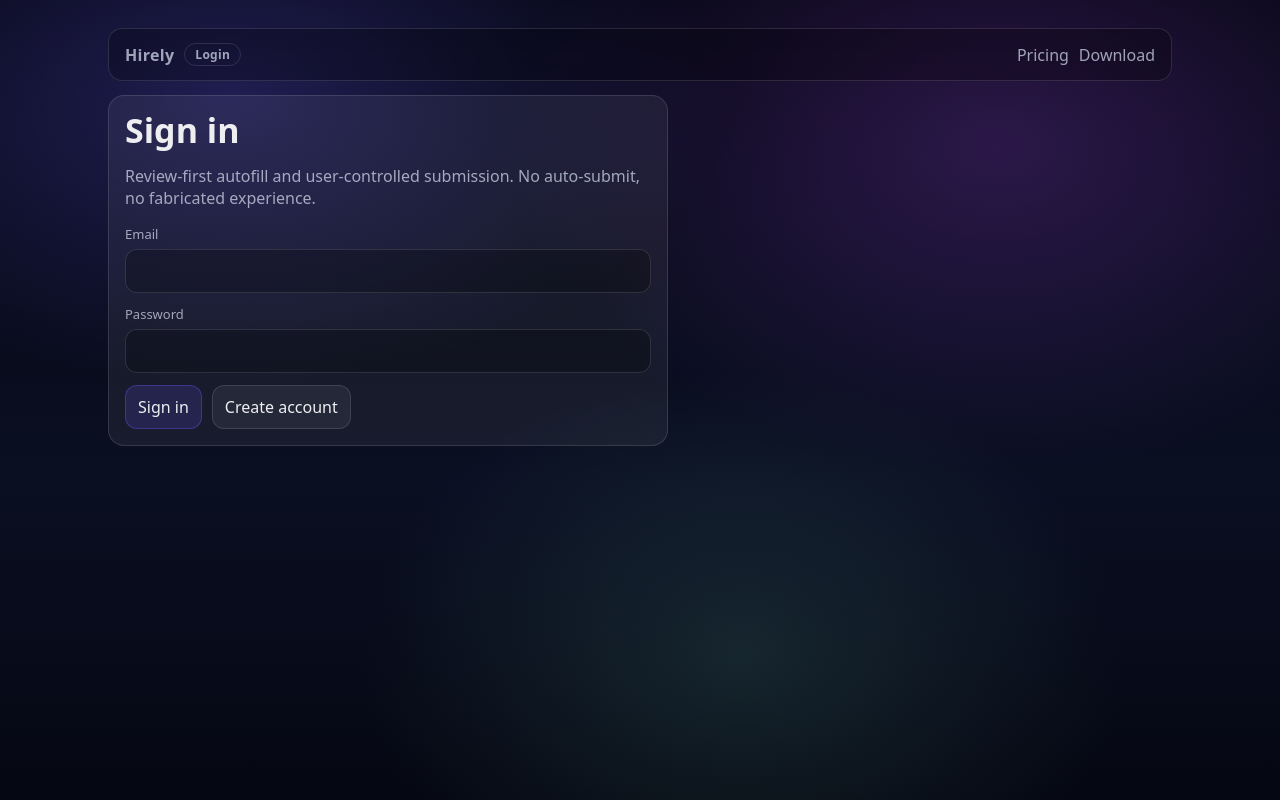
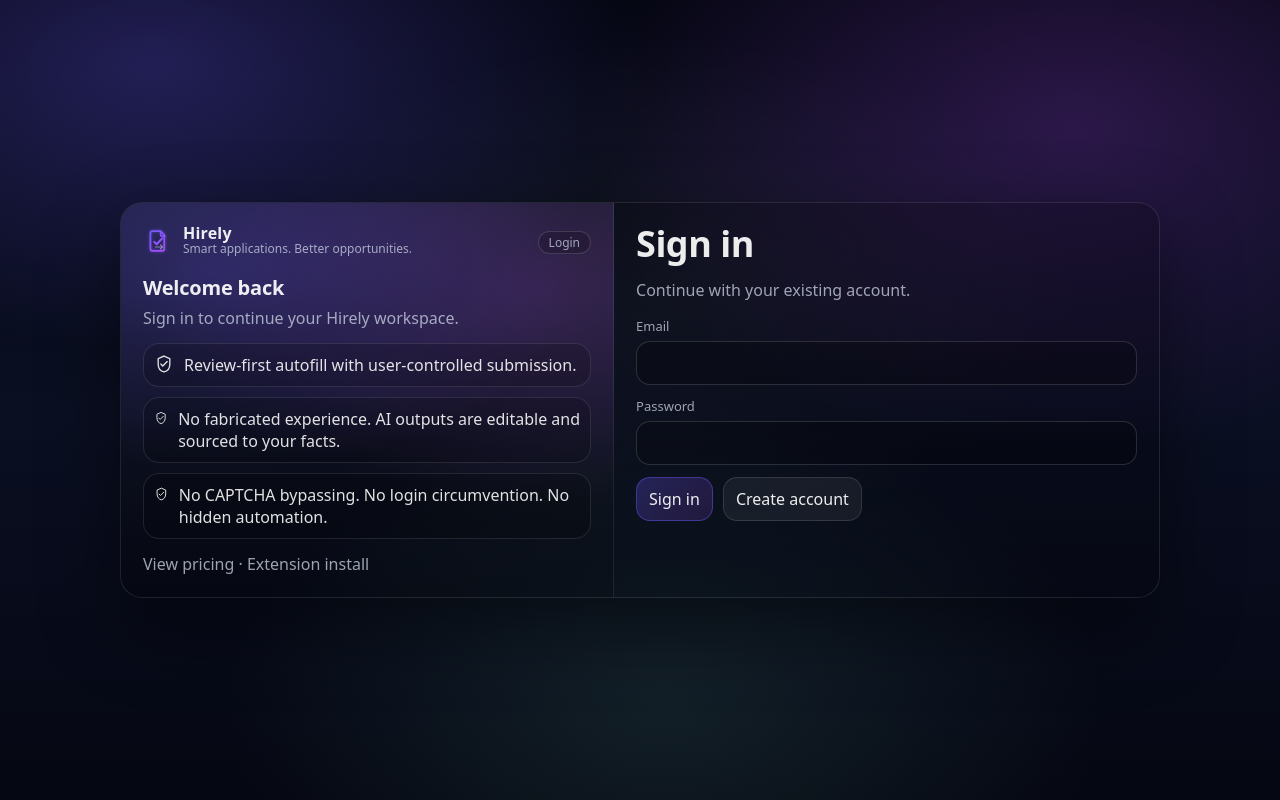
Before and after one commit to itzbrendanc/job-application-assistant, a Next.js app in the folder apps/web/: page /login in a window 1280 px wide. Built offline with nearby package versions, Linux system fonts and the light colour scheme; no server answers.

Commit message:
Polish web UI/UX

```diff
--- a/apps/web/app/globals.css
+++ b/apps/web/app/globals.css
@@ -1,13 +1,18 @@
 :root {
   --bg: #050712;
+  --bg2: #070b19;
   --panel: rgba(255, 255, 255, 0.06);
+  --panel2: rgba(255, 255, 255, 0.08);
   --border: rgba(255, 255, 255, 0.12);
+  --border2: rgba(255, 255, 255, 0.16);
   --text: rgba(255, 255, 255, 0.92);
   --muted: rgba(214, 222, 238, 0.72);
   --accent: #6d5bff; /* electric indigo */
   --accent2: #b14cff; /* violet */
   --teal: #7fe7c4;
   --danger: #ff6b6b;
+  --shadow: 0 28px 80px rgba(0, 0, 0, 0.45);
+  --shadowSm: 0 18px 50px rgba(0, 0, 0, 0.28);
   --font: ui-sans-serif, system-ui, -apple-system, Segoe UI, Roboto, Helvetica, Arial, "Apple Color Emoji",
     "Segoe UI Emoji";
 }
@@ -22,10 +27,12 @@
   margin: 0;
   font-family: var(--font);
   color: var(--text);
-  background: radial-gradient(900px 520px at 18% 12%, rgba(109, 91, 255, 0.26), transparent 55%),
-    radial-gradient(850px 560px at 78% 18%, rgba(177, 76, 255, 0.22), transparent 58%),
-    radial-gradient(700px 520px at 58% 82%, rgba(127, 231, 196, 0.12), transparent 55%),
-    linear-gradient(180deg, #040611 0%, #0a0f22 60%, #050712 100%);
+  background:
+    radial-gradient(900px 520px at 12% 8%, rgba(109, 91, 255, 0.28), transparent 55%),
+    radial-gradient(850px 560px at 84% 16%, rgba(177, 76, 255, 0.22), transparent 58%),
+    radial-gradient(760px 520px at 52% 88%, rgba(127, 231, 196, 0.10), transparent 58%),
+    radial-gradient(700px 420px at 52% 36%, rgba(255, 255, 255, 0.05), transparent 60%),
+    linear-gradient(180deg, #040611 0%, #0a0f22 52%, #050712 100%);
   min-height: 100vh;
 }
 
@@ -35,9 +42,9 @@
 }
 
 .container {
-  max-width: 1100px;
+  max-width: 1120px;
   margin: 0 auto;
-  padding: 28px 18px 80px;
+  padding: 26px 18px 86px;
 }
 
 .nav {
@@ -45,11 +52,12 @@
   gap: 14px;
   align-items: center;
   justify-content: space-between;
-  padding: 14px 16px;
-  border: 1px solid var(--border);
-  background: rgba(0, 0, 0, 0.24);
+  padding: 12px 14px;
+  border: 1px solid rgba(255, 255, 255, 0.10);
+  background: rgba(0, 0, 0, 0.20);
   backdrop-filter: blur(10px);
-  border-radius: 14px;
+  border-radius: 16px;
+  box-shadow: var(--shadowSm);
 }
 
 .nav a {
@@ -69,11 +77,12 @@
 }
 
 .badge {
-  border: 1px solid var(--border);
+  border: 1px solid rgba(255, 255, 255, 0.14);
   padding: 2px 10px;
   border-radius: 999px;
   font-size: 12px;
   color: var(--muted);
+  background: rgba(0, 0, 0, 0.18);
 }
 
 .grid {
@@ -90,16 +99,18 @@
 }
 
 .card {
-  border: 1px solid var(--border);
-  background: var(--panel);
-  border-radius: 16px;
+  border: 1px solid rgba(255, 255, 255, 0.10);
+  background: linear-gradient(180deg, rgba(255, 255, 255, 0.07), rgba(255, 255, 255, 0.045));
+  border-radius: 18px;
   padding: 16px;
+  box-shadow: var(--shadowSm);
 }
 
 .h1 {
-  font-size: 34px;
-  line-height: 1.08;
+  font-size: 36px;
+  line-height: 1.06;
   margin: 16px 0 10px;
+  letter-spacing: -0.5px;
 }
 
 .muted {
@@ -121,21 +132,23 @@
 }
 
 .btn {
-  border: 1px solid var(--border);
+  border: 1px solid rgba(255, 255, 255, 0.12);
   background: rgba(255, 255, 255, 0.06);
   color: var(--text);
   padding: 10px 12px;
-  border-radius: 12px;
+  border-radius: 14px;
   cursor: pointer;
+  transition: transform 180ms ease, border-color 180ms ease, background 180ms ease;
 }
 
 .btn:hover {
   border-color: rgba(255, 255, 255, 0.22);
+  transform: translateY(-1px);
 }
 
 .btnPrimary {
-  background: rgba(109, 91, 255, 0.16);
-  border-color: rgba(109, 91, 255, 0.35);
+  background: linear-gradient(135deg, rgba(109, 91, 255, 0.26), rgba(177, 76, 255, 0.14));
+  border-color: rgba(109, 91, 255, 0.42);
 }
 
 .btnDanger {
@@ -158,10 +171,16 @@
 .field textarea {
   width: 100%;
   padding: 10px 12px;
-  border-radius: 12px;
-  border: 1px solid var(--border);
-  background: rgba(0, 0, 0, 0.25);
+  border-radius: 14px;
+  border: 1px solid rgba(255, 255, 255, 0.14);
+  background: rgba(0, 0, 0, 0.22);
   color: var(--text);
+}
+.field input:focus,
+.field textarea:focus {
+  outline: none;
+  border-color: rgba(109, 91, 255, 0.55);
+  box-shadow: 0 0 0 4px rgba(109, 91, 255, 0.12);
 }
 
 .notice {
@@ -182,7 +201,7 @@
   position: sticky;
   top: 0;
   z-index: 30;
-  background: rgba(6, 8, 19, 0.5);
+  background: rgba(5, 7, 18, 0.52);
   backdrop-filter: blur(12px);
   border-bottom: 1px solid rgba(255, 255, 255, 0.08);
 }
@@ -303,7 +322,7 @@
   font-size: 13px;
 }
 .mkH1 {
-  font-size: 44px;
+  font-size: 48px;
   line-height: 1.04;
   margin: 14px 0 10px;
   letter-spacing: -0.6px;
@@ -315,7 +334,7 @@
 }
 .mkLead {
   color: var(--muted);
-  font-size: 16.5px;
+  font-size: 17px;
   line-height: 1.55;
   max-width: 58ch;
 }
@@ -371,11 +390,11 @@
   }
 }
 .mkCard {
-  border: 1px solid rgba(255, 255, 255, 0.12);
-  background: rgba(255, 255, 255, 0.06);
+  border: 1px solid rgba(255, 255, 255, 0.11);
+  background: linear-gradient(180deg, rgba(255, 255, 255, 0.075), rgba(255, 255, 255, 0.045));
   border-radius: 18px;
   padding: 16px;
-  box-shadow: 0 20px 60px rgba(0, 0, 0, 0.22);
+  box-shadow: var(--shadowSm);
 }
 .mkCardHover {
   transition: transform 220ms ease, border-color 220ms ease;
@@ -391,7 +410,7 @@
   display: grid;
   place-items: center;
   border: 1px solid rgba(255, 255, 255, 0.12);
-  background: rgba(0, 0, 0, 0.2);
+  background: radial-gradient(20px 20px at 30% 30%, rgba(109, 91, 255, 0.18), rgba(0, 0, 0, 0.18));
   color: rgba(255, 255, 255, 0.9);
 }
 .mkCardTitle {
@@ -473,8 +492,10 @@
   padding: 54px 0;
   border-top: 1px solid rgba(255, 255, 255, 0.08);
   border-bottom: 1px solid rgba(255, 255, 255, 0.08);
-  background: radial-gradient(800px 360px at 15% 50%, rgba(109, 91, 255, 0.18), transparent 60%),
-    radial-gradient(700px 360px at 85% 20%, rgba(177, 76, 255, 0.16), transparent 60%);
+  background:
+    radial-gradient(900px 380px at 12% 50%, rgba(109, 91, 255, 0.20), transparent 60%),
+    radial-gradient(800px 360px at 86% 20%, rgba(177, 76, 255, 0.16), transparent 60%),
+    linear-gradient(180deg, rgba(255, 255, 255, 0.02), rgba(0, 0, 0, 0.06));
 }
 .mkCTAInner {
   max-width: 1100px;
@@ -612,6 +633,7 @@
   padding: 14px;
   border: 1px solid rgba(255, 255, 255, 0.12);
   background: rgba(0, 0, 0, 0.16);
+  box-shadow: var(--shadow);
 }
 .mkMockGrid {
   display: grid;
@@ -640,27 +662,34 @@
   display: inline-flex;
   align-items: center;
   gap: 8px;
-  font-weight: 820;
+  font-weight: 800;
 }
 .mkPill {
+  display: inline-flex;
+  align-items: center;
+  gap: 8px;
+  padding: 6px 10px;
+  border-radius: 999px;
   border: 1px solid rgba(255, 255, 255, 0.12);
-  background: rgba(0, 0, 0, 0.15);
-  border-radius: 999px;
-  padding: 4px 10px;
-  color: var(--muted);
+  background: rgba(0, 0, 0, 0.18);
+  color: rgba(255, 255, 255, 0.86);
   font-size: 12px;
 }
 .mkMockBody {
   padding: 12px;
 }
 .mkMockRow {
-  display: grid;
-  grid-template-columns: 1fr 1fr;
+  display: flex;
   gap: 10px;
+  align-items: stretch;
+  justify-content: space-between;
+  flex-wrap: wrap;
 }
 .mkMockStat {
-  border: 1px solid rgba(255, 255, 255, 0.12);
-  background: rgba(0, 0, 0, 0.16);
+  flex: 1;
+  min-width: 160px;
+  border: 1px solid rgba(255, 255, 255, 0.10);
+  background: rgba(0, 0, 0, 0.18);
   border-radius: 16px;
   padding: 10px;
 }
@@ -672,81 +701,162 @@
   font-size: 22px;
   font-weight: 860;
   margin-top: 4px;
+  letter-spacing: -0.4px;
 }
 .mkMockList {
-  margin-top: 10px;
+  margin-top: 12px;
   display: grid;
   gap: 8px;
 }
 .mkMockItem {
   display: flex;
+  gap: 10px;
   align-items: center;
-  gap: 10px;
+  padding: 10px;
+  border-radius: 16px;
+  border: 1px solid rgba(255, 255, 255, 0.10);
+  background: rgba(0, 0, 0, 0.14);
 }
 .mkDot {
-  width: 9px;
-  height: 9px;
+  width: 10px;
+  height: 10px;
   border-radius: 999px;
+  display: inline-block;
 }
 .mkDotOk {
-  background: rgba(127, 231, 196, 0.9);
+  background: rgba(127, 231, 196, 0.92);
+  box-shadow: 0 0 0 3px rgba(127, 231, 196, 0.18);
 }
 .mkDotWarn {
-  background: rgba(255, 198, 92, 0.9);
+  background: rgba(177, 76, 255, 0.92);
+  box-shadow: 0 0 0 3px rgba(177, 76, 255, 0.16);
 }
 .mkMockActions {
   margin-top: 12px;
   display: flex;
+  flex-wrap: wrap;
   gap: 10px;
-  flex-wrap: wrap;
 }
 .mkMockNote {
-  margin-top: 10px;
+  margin-top: 12px;
   display: inline-flex;
   align-items: center;
   gap: 8px;
-  padding: 10px 12px;
+  padding: 10px;
   border-radius: 16px;
-  border: 1px solid rgba(255, 255, 255, 0.12);
-  background: rgba(0, 0, 0, 0.16);
-  color: rgba(255, 255, 255, 0.88);
+  border: 1px dashed rgba(109, 91, 255, 0.28);
+  background: rgba(109, 91, 255, 0.08);
+  color: rgba(255, 255, 255, 0.86);
 }
 .mkMockTable {
-  border: 1px solid rgba(255, 255, 255, 0.12);
+  margin-top: 10px;
+  border: 1px solid rgba(255, 255, 255, 0.10);
   border-radius: 16px;
   overflow: hidden;
 }
 .mkMockTr {
   display: grid;
-  grid-template-columns: 1.2fr 1.2fr 1fr;
-  gap: 8px;
-  padding: 10px;
-  border-bottom: 1px solid rgba(255, 255, 255, 0.08);
+  grid-template-columns: 1fr 1fr 0.8fr;
+  gap: 10px;
+  padding: 10px 12px;
+  border-bottom: 1px solid rgba(255, 255, 255, 0.06);
+  background: rgba(0, 0, 0, 0.14);
 }
 .mkMockTh {
-  background: rgba(0, 0, 0, 0.2);
+  background: rgba(0, 0, 0, 0.22);
   color: var(--muted);
   font-size: 12px;
 }
 .mkChip {
-  display: inline-flex;
+  border-radius: 999px;
   padding: 4px 10px;
-  border-radius: 999px;
   border: 1px solid rgba(255, 255, 255, 0.12);
-  background: rgba(255, 255, 255, 0.06);
+  background: rgba(0, 0, 0, 0.18);
   font-size: 12px;
+  color: rgba(255, 255, 255, 0.86);
 }
 .mkMockMini {
+  flex: 1;
+  min-width: 180px;
   display: flex;
   gap: 10px;
   align-items: center;
-  border: 1px solid rgba(255, 255, 255, 0.12);
+  border: 1px solid rgba(255, 255, 255, 0.10);
   background: rgba(0, 0, 0, 0.16);
   border-radius: 16px;
   padding: 10px;
 }
 .mkMockMiniT {
-  font-weight: 780;
+  font-weight: 820;
+}
+
+/* Auth */
+.authWrap {
+  min-height: 100vh;
+  display: grid;
+  place-items: center;
+  padding: 28px 18px;
+}
+.authShell {
+  width: min(1040px, 100%);
+  border-radius: 22px;
+  border: 1px solid rgba(255, 255, 255, 0.10);
+  background: rgba(0, 0, 0, 0.22);
+  box-shadow: var(--shadow);
+  overflow: hidden;
+  display: grid;
+}
+@media (min-width: 980px) {
+  .authShell {
+    grid-template-columns: 0.95fr 1.05fr;
+  }
+}
+.authBrandPanel {
+  padding: 22px;
+  border-bottom: 1px solid rgba(255, 255, 255, 0.08);
+  background:
+    radial-gradient(600px 320px at 18% 18%, rgba(109, 91, 255, 0.26), transparent 62%),
+    radial-gradient(620px 340px at 84% 22%, rgba(177, 76, 255, 0.20), transparent 62%),
+    linear-gradient(180deg, rgba(255, 255, 255, 0.05), rgba(0, 0, 0, 0.10));
+}
+@media (min-width: 980px) {
+  .authBrandPanel {
+    border-right: 1px solid rgba(255, 255, 255, 0.08);
+    border-bottom: none;
+  }
+}
+.authBrandTitle {
+  margin-top: 14px;
+  font-size: 20px;
+  font-weight: 860;
+  letter-spacing: -0.2px;
+}
+.authBullets {
+  margin-top: 14px;
+  display: grid;
+  gap: 10px;
+}
+.authBullet {
+  display: flex;
+  gap: 10px;
+  align-items: flex-start;
+  padding: 10px;
+  border-radius: 16px;
+  border: 1px solid rgba(255, 255, 255, 0.10);
+  background: rgba(0, 0, 0, 0.16);
+  color: rgba(255, 255, 255, 0.88);
+}
+.authFormPanel {
+  padding: 22px;
+}
+.authFormCard {
+  max-width: 520px;
+}
+.authTopRow {
+  display: flex;
+  justify-content: space-between;
+  align-items: center;
+  gap: 10px;
 }
 
 /* Pricing */
@@ -762,14 +872,23 @@
 }
 .mkPriceCard {
   border: 1px solid rgba(255, 255, 255, 0.12);
-  background: rgba(255, 255, 255, 0.06);
+  background: linear-gradient(180deg, rgba(255, 255, 255, 0.075), rgba(255, 255, 255, 0.045));
   border-radius: 18px;
   padding: 18px;
-  box-shadow: 0 20px 70px rgba(0, 0, 0, 0.26);
+  box-shadow: var(--shadowSm);
+  transition: transform 220ms ease, border-color 220ms ease;
+}
+.mkPriceCard:hover {
+  transform: translateY(-2px);
+  border-color: rgba(109, 91, 255, 0.30);
 }
 .mkPriceCardSubtle {
-  border-color: rgba(180, 140, 255, 0.28);
-  background: linear-gradient(180deg, rgba(180, 140, 255, 0.1), rgba(255, 255, 255, 0.05));
+  border-color: rgba(255, 255, 255, 0.10);
+  background: rgba(0, 0, 0, 0.16);
+}
+.mkPriceCardFeatured {
+  border-color: rgba(109, 91, 255, 0.42);
+  box-shadow: 0 28px 90px rgba(109, 91, 255, 0.16), var(--shadow);
 }
 .mkPriceHead {
   display: grid;
@@ -786,8 +905,8 @@
   font-size: 12px;
   padding: 3px 10px;
   border-radius: 999px;
-  border: 1px solid rgba(180, 140, 255, 0.35);
-  background: rgba(180, 140, 255, 0.14);
+  border: 1px solid rgba(109, 91, 255, 0.42);
+  background: rgba(109, 91, 255, 0.14);
   color: rgba(255, 255, 255, 0.88);
 }
 .mkPrice {
--- a/apps/web/app/login/LoginClient.tsx
+++ b/apps/web/app/login/LoginClient.tsx
@@ -1,10 +1,11 @@
 "use client";
 
-import Link from "next/link";
 import { useSearchParams, useRouter } from "next/navigation";
 import { Suspense, useState } from "react";
 import { apiFetch, setToken } from "../lib/api";
 import { track } from "../../lib/analytics";
+import { AuthShell } from "../../components/auth/AuthShell";
+import Link from "next/link";
 
 function LoginInner() {
   const router = useRouter();
@@ -36,25 +37,15 @@
   }
 
   return (
-    <div className="container">
-      <div className="nav">
-        <div className="brand">
-          <Link href="/">Hirely</Link>
-          <span className="badge">Login</span>
-        </div>
-        <div className="row">
-          <Link href="/pricing">Pricing</Link>
-          <Link href="/download">Download</Link>
-        </div>
-      </div>
-
-      <div className="card" style={{ marginTop: 14, maxWidth: 560 }}>
+    <AuthShell
+      titleBadge="Login"
+      title="Welcome back"
+      subtitle="Sign in to continue your Hirely workspace."
+    >
       <h1 className="h1" style={{ marginTop: 0 }}>
         Sign in
       </h1>
-        <p className="muted">
-          Review-first autofill and user-controlled submission. No auto-submit, no fabricated experience.
-        </p>
+      <p className="muted">Continue with your existing account.</p>
 
       <div className="field">
         <label>Email</label>
@@ -80,8 +71,7 @@
           Create account
         </Link>
       </div>
-      </div>
-    </div>
+    </AuthShell>
   );
 }
 
--- /dev/null
+++ b/apps/web/components/auth/AuthShell.tsx
@@ -0,0 +1,53 @@
+import Link from "next/link";
+import { HirelyLogo } from "../brand/HirelyLogo";
+import { ShieldIcon } from "../marketing/icons";
+
+export function AuthShell({
+  titleBadge,
+  title,
+  subtitle,
+  children
+}: {
+  titleBadge: string;
+  title: string;
+  subtitle: string;
+  children: React.ReactNode;
+}) {
+  return (
+    <div className="authWrap">
+      <div className="authShell">
+        <section className="authBrandPanel" aria-label="Hirely brand panel">
+          <div className="authTopRow">
+            <HirelyLogo href="/" showTagline />
+            <span className="badge">{titleBadge}</span>
+          </div>
+
+          <div className="authBrandTitle">{title}</div>
+          <div className="muted" style={{ marginTop: 6 }}>
+            {subtitle}
+          </div>
+
+          <div className="authBullets" aria-label="Trust bullets">
+            <div className="authBullet">
+              <ShieldIcon /> <span>Review-first autofill with user-controlled submission.</span>
+            </div>
+            <div className="authBullet">
+              <ShieldIcon /> <span>No fabricated experience. AI outputs are editable and sourced to your facts.</span>
+            </div>
+            <div className="authBullet">
+              <ShieldIcon /> <span>No CAPTCHA bypassing. No login circumvention. No hidden automation.</span>
+            </div>
+          </div>
+
+          <div className="muted" style={{ marginTop: 14 }}>
+            <Link href="/pricing">View pricing</Link> · <Link href="/download">Extension install</Link>
+          </div>
+        </section>
+
+        <section className="authFormPanel" aria-label="Authentication form">
+          <div className="authFormCard">{children}</div>
+        </section>
+      </div>
+    </div>
+  );
+}
```
Also changed, not shown: apps/web/app/signup/SignupClient.tsx (+13 -19 lines), apps/web/components/marketing/HeroSection.tsx (+8 -5 lines), apps/web/components/marketing/PricingCards.tsx (+17 -7 lines), apps/web/components/marketing/ProductMockup.tsx (+13 -10 lines). Lines whose indentation alone changed are shown as unchanged.
